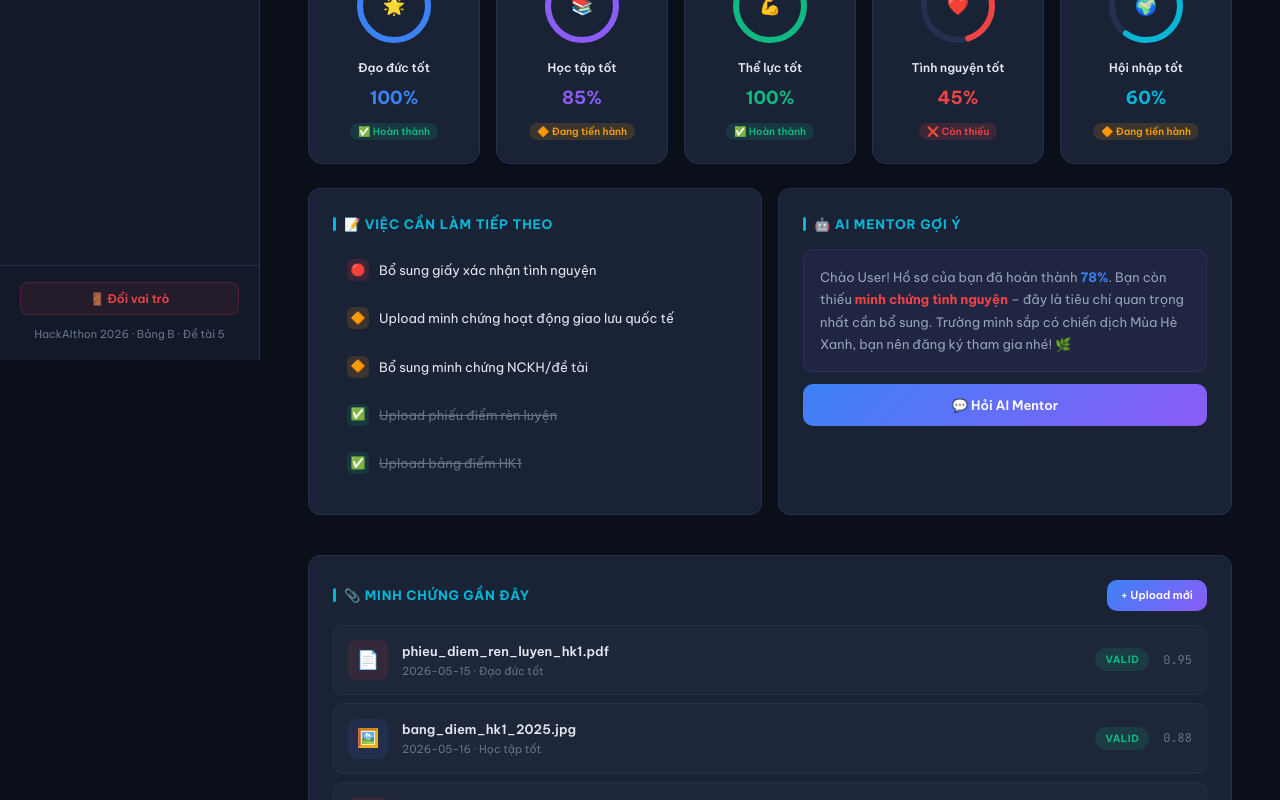
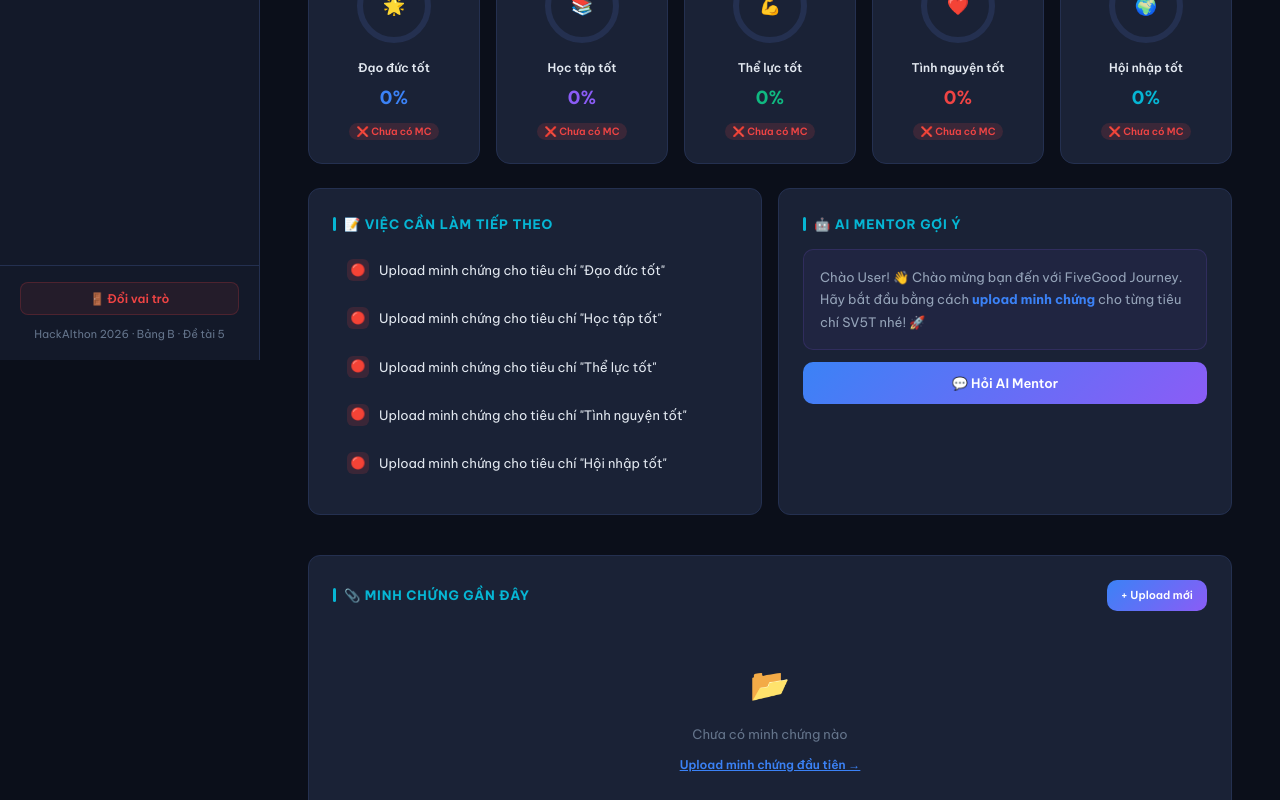
Before and after one commit to khiemdztv/fivegood-demo, a Next.js app: page /dashboard in a window 1280 px wide. Shown: the part 440-1240 px from the top of the page. Built offline with nearby package versions, Linux system fonts and the light colour scheme; sample sign-in values are in the browser's storage.

Commit message:
Per-user data: new accounts start from 0%, demo accounts keep mock data

```diff
--- a/app/dashboard/page.js
+++ b/app/dashboard/page.js
@@ -1,7 +1,40 @@
 'use client';
-import { criteria, evidences } from '@/data/mockData';
+import { criteria as defaultCriteria, evidences as demoEvidences } from '@/data/mockData';
 import { useAuth } from '@/lib/auth';
 import Link from 'next/link';
+import { useState, useEffect } from 'react';
+
+// Lấy dữ liệu riêng cho từng user từ localStorage
+function getUserData(userId) {
+  if (!userId) return null;
+  try {
+    const data = localStorage.getItem(`fg_data_${userId}`);
+    return data ? JSON.parse(data) : null;
+  } catch { return null; }
+}
+
+function saveUserData(userId, data) {
+  if (!userId) return;
+  localStorage.setItem(`fg_data_${userId}`, JSON.stringify(data));
+}
+
+// Tạo dữ liệu mới cho user mới (bắt đầu từ 0%)
+function createFreshUserData() {
+  return {
+    criteria: [
+      { id: 'c1', code: 'DAO_DUC', name: 'Đạo đức tốt', icon: '🌟', color: '#3b82f6', progress: 0, status: 'missing' },
+      { id: 'c2', code: 'HOC_TAP', name: 'Học tập tốt', icon: '📚', color: '#8b5cf6', progress: 0, status: 'missing' },
+      { id: 'c3', code: 'THE_LUC', name: 'Thể lực tốt', icon: '💪', color: '#10b981', progress: 0, status: 'missing' },
+      { id: 'c4', code: 'TINH_NGUYEN', name: 'Tình nguyện tốt', icon: '❤️', color: '#ef4444', progress: 0, status: 'missing' },
+      { id: 'c5', code: 'HOI_NHAP', name: 'Hội nhập tốt', icon: '🌍', color: '#06b6d4', progress: 0, status: 'missing' },
+    ],
+    evidences: [],
+    createdAt: new Date().toISOString(),
+  };
+}
+
+// Demo accounts dùng dữ liệu mock
+const DEMO_MSSV = ['20210001', 'CB001'];
 
 function CriteriaRing({ criterion }) {
   const r = 34;
@@ -26,7 +59,7 @@ function CriteriaRing({ criterion }) {
       <div className="criteria-name">{criterion.name}</div>
       <div style={{ fontSize: '18px', fontWeight: 700, color: criterion.color, marginBottom: '6px' }}>{criterion.progress}%</div>
       <span className={`criteria-status status-${criterion.status}`}>
-        {criterion.status === 'complete' ? '✅ Hoàn thành' : criterion.status === 'in_progress' ? '🔶 Đang tiến hành' : '❌ Còn thiếu'}
+        {criterion.status === 'complete' ? '✅ Hoàn thành' : criterion.status === 'in_progress' ? '🔶 Đang tiến hành' : '❌ Chưa có MC'}
       </span>
     </div>
   );
@@ -34,9 +67,50 @@ function CriteriaRing({ criterion }) {
 
 export default function DashboardPage() {
   const { user } = useAuth();
-  const totalProgress = Math.round(criteria.reduce((s, c) => s + c.progress, 0) / criteria.length);
+  const [userData, setUserData] = useState(null);
+
+  useEffect(() => {
+    if (!user) return;
+
+    // Demo accounts dùng dữ liệu mock
+    if (DEMO_MSSV.includes(user.mssv)) {
+      setUserData({ criteria: defaultCriteria, evidences: demoEvidences });
+      return;
+    }
+
+    // User thật: lấy dữ liệu riêng
+    let data = getUserData(user.id);
+    if (!data) {
+      data = createFreshUserData();
+      saveUserData(user.id, data);
+    }
+    setUserData(data);
+  }, [user]);
+
+  const myCriteria = userData?.criteria || [];
+  const myEvidences = userData?.evidences || [];
+  const totalProgress = myCriteria.length > 0 ? Math.round(myCriteria.reduce((s, c) => s + c.progress, 0) / myCriteria.length) : 0;
   const displayName = user?.name || 'Sinh viên';
   const firstName = displayName.split(' ').pop();
+
+  // Tính checklist dựa trên tiến độ thật
+  const todoItems = myCriteria
+    .filter(c => c.progress < 100)
+    .map(c => ({
+      text: `Upload minh chứng cho tiêu chí "${c.name}"`,
+      done: false,
+      urgent: c.progress === 0,
+    }));
+
+  const doneItems = myCriteria
+    .filter(c => c.progress >= 100)
+    .map(c => ({
+      text: `Tiêu chí "${c.name}" đã hoàn thành`,
+      done: true,
+      urgent: false,
+    }));
+
+  const checklistItems = [...todoItems, ...doneItems].slice(0, 5);
 
   return (
     <div className="page-container">
@@ -53,10 +127,10 @@ export default function DashboardPage() {
       <div className="card fade-in" style={{ background: 'linear-gradient(135deg, rgba(59,130,246,0.08), rgba(139,92,246,0.08))', borderColor: 'rgba(59,130,246,0.2)' }}>
         <div style={{ display: 'flex', alignItems: 'center', justifyContent: 'space-between', marginBottom: '12px' }}>
           <div style={{ fontSize: '14px', fontWeight: 600 }}>📊 Tiến độ tổng thể hồ sơ SV5T</div>
-          <div style={{ fontSize: '20px', fontWeight: 800, color: 'var(--accent)' }}>{totalProgress}%</div>
+          <div style={{ fontSize: '20px', fontWeight: 800, color: totalProgress >= 80 ? 'var(--green)' : totalProgress >= 50 ? 'var(--accent)' : 'var(--red)' }}>{totalProgress}%</div>
         </div>
         <div style={{ background: 'var(--border)', borderRadius: '100px', height: '10px', overflow: 'hidden' }}>
-          <div style={{ width: `${totalProgress}%`, height: '100%', background: 'linear-gradient(90deg, var(--accent), var(--accent3))', borderRadius: '100px', transition: 'width 1s ease' }}></div>
+          <div style={{ width: `${totalProgress}%`, height: '100%', background: totalProgress >= 80 ? 'linear-gradient(90deg, #10b981, #06b6d4)' : 'linear-gradient(90deg, var(--accent), var(--accent3))', borderRadius: '100px', transition: 'width 1s ease' }}></div>
         </div>
         <div style={{ fontSize: '11px', color: 'var(--muted)', marginTop: '8px' }}>Kỳ xét: SV5T năm học 2025–2026 · Deadline: 30/06/2026</div>
       </div>
@@ -71,36 +145,38 @@ export default function DashboardPage() {
       </div>
 
       <div className="criteria-grid fade-in">
-        {criteria.map(c => <CriteriaRing key={c.id} criterion={c} />)}
+        {myCriteria.map(c => <CriteriaRing key={c.id} criterion={c} />)}
       </div>
 
-      {/* Checklist */}
+      {/* Checklist + AI Mentor */}
       <div style={{ display: 'grid', gridTemplateColumns: '1fr 1fr', gap: '16px', marginBottom: '24px' }}>
         <div className="card fade-in">
           <div className="card-title">📝 Việc cần làm tiếp theo</div>
-          {[
-            { text: 'Bổ sung giấy xác nhận tình nguyện', done: false, urgent: true },
-            { text: 'Upload minh chứng hoạt động giao lưu quốc tế', done: false, urgent: false },
-            { text: 'Bổ sung minh chứng NCKH/đề tài', done: false, urgent: false },
-            { text: 'Upload phiếu điểm rèn luyện', done: true, urgent: false },
-            { text: 'Upload bảng điểm HK1', done: true, urgent: false },
-          ].map((item, i) => (
+          {checklistItems.length > 0 ? checklistItems.map((item, i) => (
             <div key={i} className="checklist-item">
               <div className="check-icon" style={{ background: item.done ? 'rgba(16,185,129,0.15)' : item.urgent ? 'rgba(239,68,68,0.15)' : 'rgba(245,158,11,0.15)' }}>
                 {item.done ? '✅' : item.urgent ? '🔴' : '🔶'}
               </div>
               <span style={{ textDecoration: item.done ? 'line-through' : 'none', color: item.done ? 'var(--muted)' : 'var(--text)' }}>{item.text}</span>
             </div>
-          ))}
+          )) : (
+            <div style={{ padding: '20px', textAlign: 'center', color: 'var(--muted)', fontSize: '13px' }}>
+              🎉 Bạn đã hoàn thành tất cả tiêu chí!
+            </div>
+          )}
         </div>
 
         <div className="card fade-in">
           <div className="card-title">🤖 AI Mentor gợi ý</div>
           <div style={{ background: 'rgba(139,92,246,0.06)', border: '1px solid rgba(139,92,246,0.15)', borderRadius: '10px', padding: '16px', marginBottom: '12px' }}>
             <p style={{ fontSize: '13px', color: 'var(--light)', lineHeight: 1.7 }}>
-              Chào {firstName}! Hồ sơ của bạn đã hoàn thành <strong style={{color:'var(--accent)'}}>{totalProgress}%</strong>.
-              Bạn còn thiếu <strong style={{color:'var(--red)'}}>minh chứng tình nguyện</strong> – đây là tiêu chí
-              quan trọng nhất cần bổ sung. Trường mình sắp có chiến dịch Mùa Hè Xanh, bạn nên đăng ký tham gia nhé! 🌿
+              {totalProgress === 0 ? (
+                <>Chào {firstName}! 👋 Chào mừng bạn đến với FiveGood Journey. Hãy bắt đầu bằng cách <strong style={{color:'var(--accent)'}}>upload minh chứng</strong> cho từng tiêu chí SV5T nhé! 🚀</>
+              ) : totalProgress >= 80 ? (
+                <>Tuyệt vời {firstName}! 🎉 Hồ sơ đã hoàn thành <strong style={{color:'var(--green)'}}>{totalProgress}%</strong>. Chỉ còn một chút nữa là đạt SV5T rồi!</>
+              ) : (
+                <>Chào {firstName}! Hồ sơ của bạn đã hoàn thành <strong style={{color:'var(--accent)'}}>{totalProgress}%</strong>. Hãy tiếp tục upload minh chứng cho các tiêu chí còn thiếu nhé! 💪</>
+              )}
             </p>
           </div>
           <Link href="/mentor" className="btn btn-primary" style={{ width: '100%', justifyContent: 'center', textDecoration: 'none' }}>
@@ -115,19 +191,27 @@ export default function DashboardPage() {
           <div className="card-title" style={{ marginBottom: 0 }}>📎 Minh chứng gần đây</div>
           <Link href="/upload" className="btn btn-primary" style={{ fontSize: '11px', padding: '6px 14px', textDecoration: 'none' }}>+ Upload mới</Link>
         </div>
-        {evidences.map(ev => (
+        {myEvidences.length > 0 ? myEvidences.map(ev => (
           <div key={ev.id} className="evidence-item">
             <div className="evidence-icon" style={{ background: ev.fileType === 'PDF' ? 'rgba(239,68,68,0.1)' : 'rgba(59,130,246,0.1)' }}>
               {ev.fileType === 'PDF' ? '📄' : '🖼️'}
             </div>
             <div className="evidence-info">
               <div className="evidence-name">{ev.fileName}</div>
-              <div className="evidence-date">{ev.uploadedAt} · {criteria.find(c => c.id === ev.criteriaId)?.name}</div>
+              <div className="evidence-date">{ev.uploadedAt} · {myCriteria.find(c => c.id === ev.criteriaId)?.name}</div>
             </div>
             <span className={`validity-badge badge-${ev.aiValidity.toLowerCase()}`}>{ev.aiValidity}</span>
             <span style={{ fontSize: '12px', color: 'var(--muted)', fontFamily: "'JetBrains Mono', monospace" }}>{ev.aiScore.toFixed(2)}</span>
           </div>
-        ))}
+        )) : (
+          <div style={{ padding: '32px', textAlign: 'center', color: 'var(--muted)' }}>
+            <div style={{ fontSize: '32px', marginBottom: '12px' }}>📂</div>
+            <div style={{ fontSize: '13px', marginBottom: '8px' }}>Chưa có minh chứng nào</div>
+            <Link href="/upload" style={{ color: 'var(--accent)', fontSize: '12px', fontWeight: 600 }}>
+              Upload minh chứng đầu tiên →
+            </Link>
+          </div>
+        )}
       </div>
     </div>
   );
```
